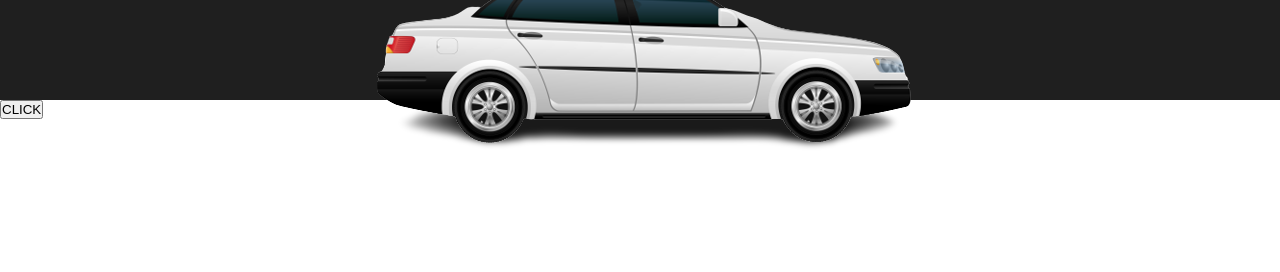
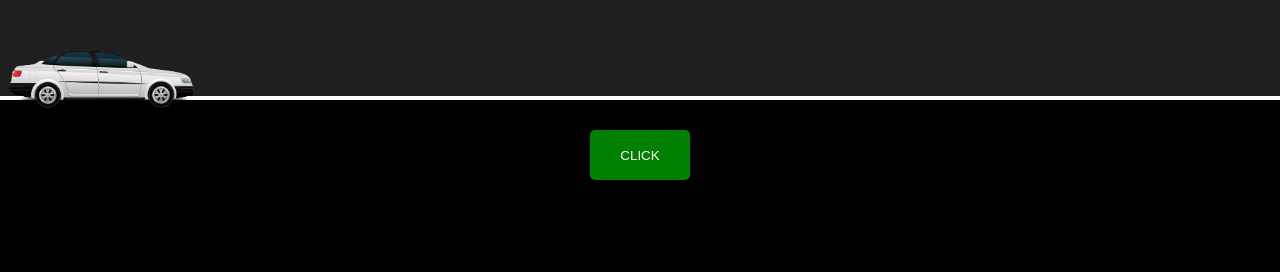
Before and after one commit to sobirjonkadamboev/JavaScript, a plain HTML site: page js2.0/index.html in a window 1280 px wide. Drawn offline with Linux system fonts and the light colour scheme.

Commit message:
autosave

```diff
--- a/js2.0/style.css
+++ b/js2.0/style.css
@@ -1,44 +1,53 @@
 * {
+	margin: 0;
 	padding: 0;
-	margin: 0;
 	box-sizing: border-box;
 }
-
+body {
+	background-color: black;
+}
 .wrapper {
+	position: relative;
 	width: 100%;
 	height: 100px;
+	margin: 0 auto;
 	background-color: #1f1f1f;
-	display: flex;
-	align-items: center;
-	justify-content: center;
-	gap: 20px;
+	border-bottom: 4px solid white;
+}
+.car {
+	height: 100px;
+	width: 900px;
+	position: absolute;
+	left: 0;
+}
+.car img {
+	object-fit: cover;
+	width: 200px;
+	height: 150px;
 }
 
-.wrapper button {
+.btn {
+	width: 100px;
+	margin: 0 auto;
+}
+.btn button {
 	width: 100px;
 	height: 50px;
+	background-color: green;
+	color: white;
+	border: none;
+	outline: none;
+	cursor: pointer;
+	margin-top: 30px;
 	border-radius: 5px;
-	outline: none;
-	border: none;
-	font-size: 25px;
-	font-weight: bold;
+	text-transform: uppercase;
+}
+
+.btn button:hover {
+	background-color: rgb(1, 161, 1);
 	transition: all 0.3s ease;
 }
 
-.wrapper button:active {
-	border: 1px solid blue;
+.btn button:active {
 	transform: translateY(-10px);
-	transition: all 0.3s ease;
 }
-
-.blue {
-	background-color: blue;
-}
-
-.red {
-	background-color: red;
-}
-
-.yellow {
-	background-color: yellow;
-}
```
